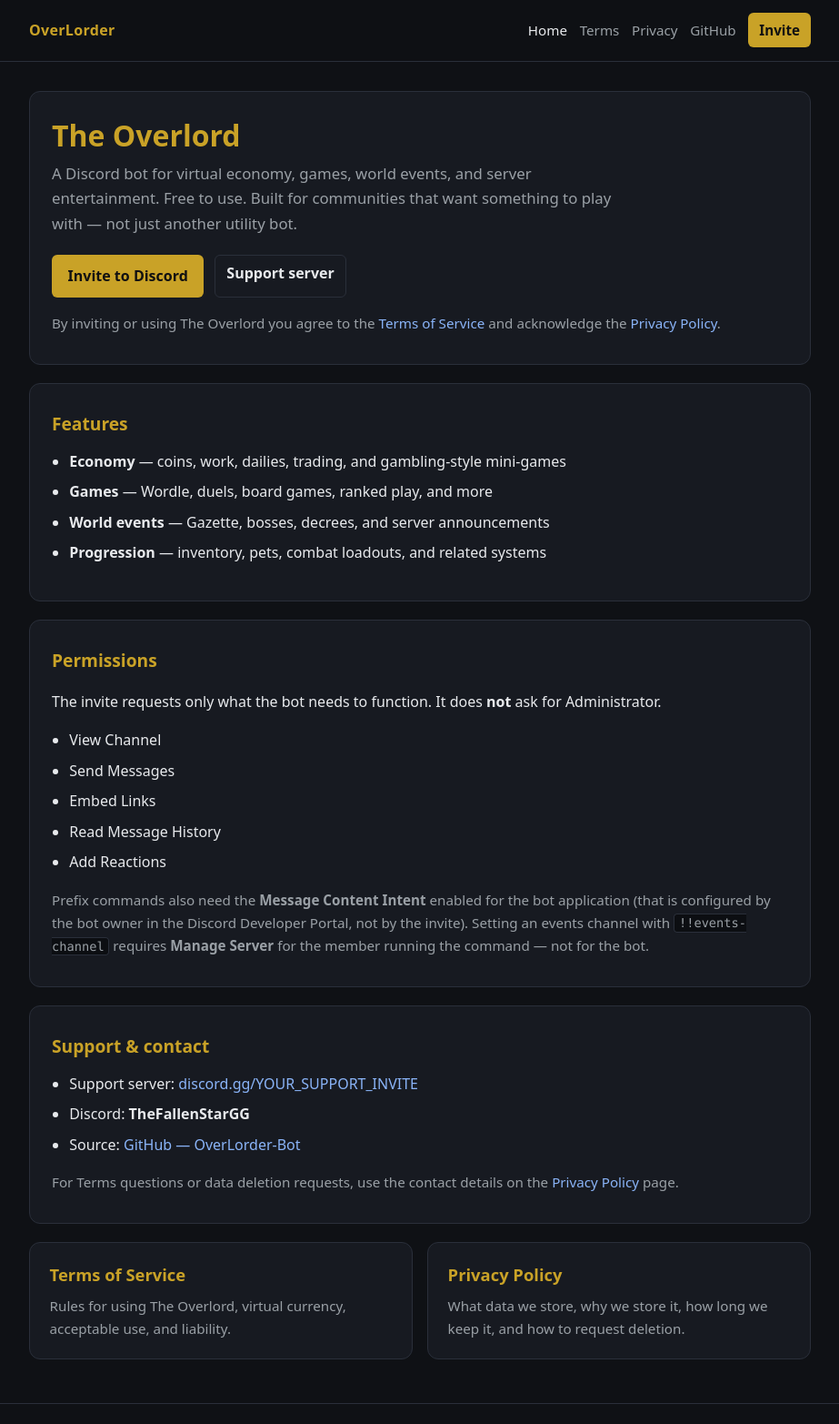
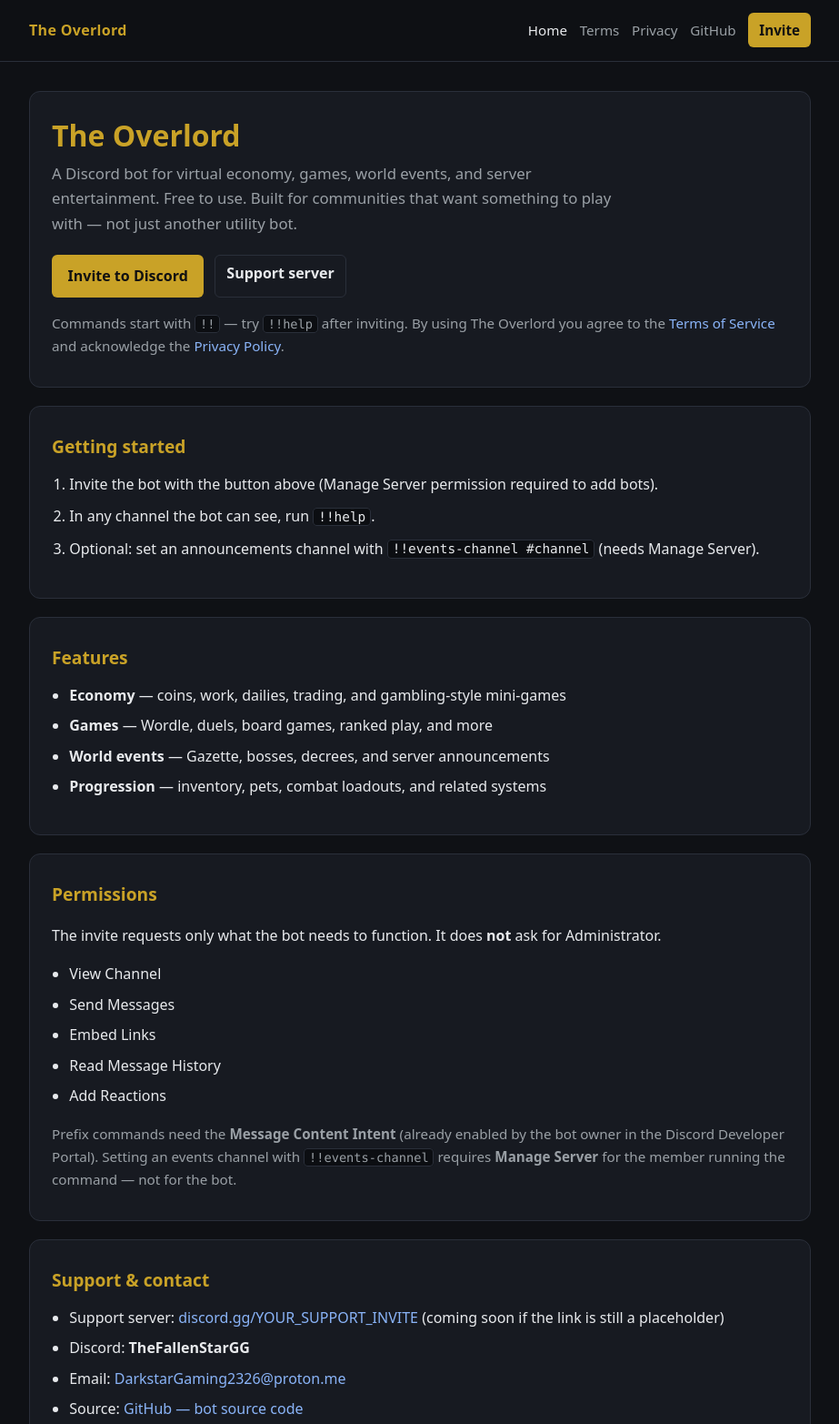
Before and after one commit to TheFallenStarGG/Overlord-ToS, a plain HTML site: page index.html in a window 1280 px wide. Shown: the top 1565 px of the page at 91% size, without its empty margins (178-1101 px from the left). Drawn offline with Linux system fonts and the light colour scheme.

Commit message:
Update index.html

```diff
--- a/index.html
+++ b/index.html
@@ -4,13 +4,17 @@
   <meta charset="UTF-8" />
   <meta name="viewport" content="width=device-width, initial-scale=1" />
   <title>The Overlord — Discord Bot</title>
-  <meta name="description" content="OverLorder is a Discord bot for economy, games, events, and server entertainment." />
+  <meta name="description" content="The Overlord is a Discord bot for economy, games, events, and server entertainment." />
+  <meta property="og:title" content="The Overlord — Discord Bot" />
+  <meta property="og:description" content="Economy, games, and world events for your Discord server." />
+  <meta property="og:type" content="website" />
+  <meta name="theme-color" content="#c9a227" />
   <link rel="stylesheet" href="styles.css" />
 </head>
 <body>
   <header class="site-header">
     <div class="wrap">
-      <a class="brand" href="index.html">OverLorder</a>
+      <a class="brand" href="index.html">The Overlord</a>
       <nav>
         <a class="active" href="index.html">Home</a>
         <a href="terms.html">Terms</a>
@@ -33,10 +37,20 @@
         <a class="btn btn-secondary" href="https://discord.gg/YOUR_SUPPORT_INVITE">Support server</a>
       </div>
       <p class="meta tight">
-        By inviting or using The Overlord you agree to the
+        Commands start with <code>!!</code> — try <code>!!help</code> after inviting.
+        By using The Overlord you agree to the
         <a href="terms.html">Terms of Service</a> and acknowledge the
         <a href="privacy.html">Privacy Policy</a>.
       </p>
+    </section>
+
+    <section class="card">
+      <h2 class="section-title">Getting started</h2>
+      <ol class="steps">
+        <li>Invite the bot with the button above (Manage Server permission required to add bots).</li>
+        <li>In any channel the bot can see, run <code>!!help</code>.</li>
+        <li>Optional: set an announcements channel with <code>!!events-channel #channel</code> (needs Manage Server).</li>
+      </ol>
     </section>
 
     <section class="card">
@@ -63,9 +77,7 @@
         <li>Add Reactions</li>
       </ul>
       <p class="meta">
-        Prefix commands also need the <strong>Message Content Intent</strong> enabled
-        for the bot application (that is configured by the bot owner in the Discord
-        Developer Portal, not by the invite).
+        Prefix commands need the <strong>Message Content Intent</strong> (already enabled by the bot owner in the Discord Developer Portal).
         Setting an events channel with <code>!!events-channel</code> requires
         <strong>Manage Server</strong> for the member running the command — not for the bot.
       </p>
@@ -74,9 +86,10 @@
     <section class="card">
       <h2 class="section-title">Support &amp; contact</h2>
       <ul class="feature-list">
-        <li>Support server: <a href="https://discord.gg/YOUR_SUPPORT_INVITE">discord.gg/YOUR_SUPPORT_INVITE</a></li>
+        <li>Support server: <a href="https://discord.gg/YOUR_SUPPORT_INVITE">discord.gg/YOUR_SUPPORT_INVITE</a> (coming soon if the link is still a placeholder)</li>
         <li>Discord: <strong>TheFallenStarGG</strong></li>
-        <li>Source: <a href="https://github.com/TheFallenStarGG/OverLorder-Bot" target="_blank" rel="noopener">GitHub — OverLorder-Bot</a></li>
+        <li>Email: <a href="mailto:DarkstarGaming2326@proton.me">DarkstarGaming2326@proton.me</a></li>
+        <li>Source: <a href="https://github.com/TheFallenStarGG/OverLorder-Bot" target="_blank" rel="noopener">GitHub — bot source code</a></li>
       </ul>
       <p class="meta">
         For Terms questions or data deletion requests, use the contact details on the
@@ -102,6 +115,7 @@
         © 2026 The Overlord ·
         <a href="terms.html">Terms</a> ·
         <a href="privacy.html">Privacy</a> ·
+        <a href="https://github.com/TheFallenStarGG/OverLorder-Bot" target="_blank" rel="noopener">Source</a> ·
         Not affiliated with Discord Inc.
       </p>
     </div>
```
